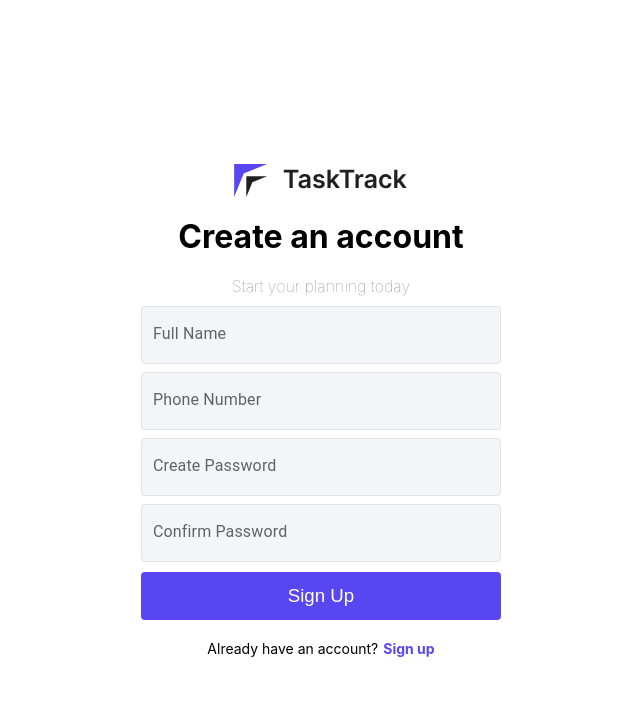
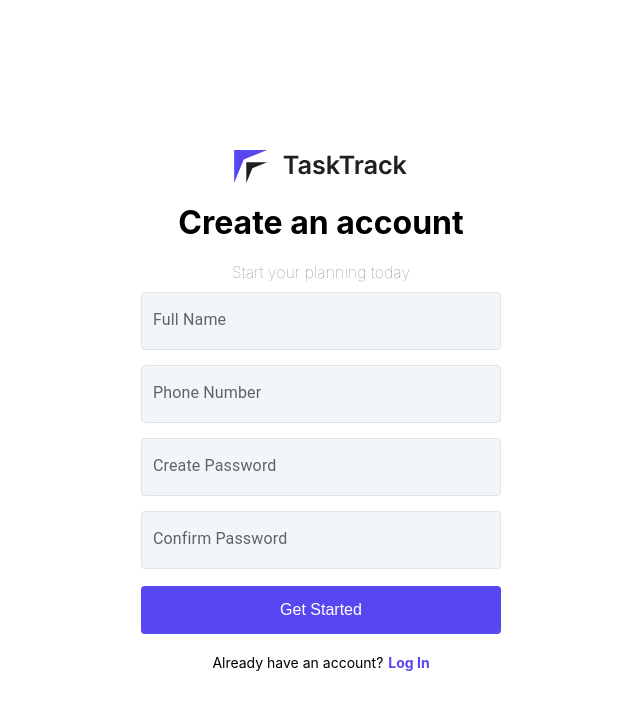
Before and after one commit to NigoraMamad/TaskManager, a React (Vite) app in the folder Frontend/: page /register in a window 1280 px wide. Shown: the top 710 px of the page, without its empty margins (319-959 px from the left). Built offline with nearby package versions, Linux system fonts and the light colour scheme.

Commit message:
some style and text changes in auth

```diff
--- a/Frontend/src/pages/LoginPage/LoginPage.module.css
+++ b/Frontend/src/pages/LoginPage/LoginPage.module.css
@@ -34,7 +34,7 @@
 .input-form {
   width: 100%;
   display: grid;
-  gap: 8px;
+  gap: 15px;
 }
 
 .login-text {
@@ -58,7 +58,8 @@
 }
 
 .button-text {
-  font-weight: normal;
+ font-size: 16px;
+  font-weight: 400;
   margin: auto;
   color: #fff;
 }
--- a/Frontend/src/pages/RegisterPage/RegisterPage.module.css
+++ b/Frontend/src/pages/RegisterPage/RegisterPage.module.css
@@ -34,7 +34,7 @@
 .input-form {
   width: 100%;
   display: grid;
-  gap: 8px;
+  gap: 15px;
 }
 
 .login-text {
@@ -53,12 +53,11 @@
   height: 48px;
   padding: 10px;
   cursor: pointer;
-  font-size: 16px;
-  font-weight: normal;
 }
 
 .button-text {
-  font-weight: normal;
+ font-size: 16px;
+  font-weight: 400;
   margin: auto;
   color: #fff;
 }
--- a/Frontend/src/pages/RegisterPage/RegisterPage.tsx
+++ b/Frontend/src/pages/RegisterPage/RegisterPage.tsx
@@ -99,14 +99,14 @@ const RegistrationPage: React.FC = () => {
         />
         <AppButton className={styles.getStarted} type="submit">
           <AppHeading level={3} className={styles["button-text"]}>
-            Sign Up
+            Get Started
           </AppHeading>
         </AppButton>
       </form>
       <div className={styles["login-text"]}>
         Already have an account?
         <AppLink href="/login" className={styles["login-link"]}>
-          Sign up
+          Log In
         </AppLink>
       </div>
     </div>
```
